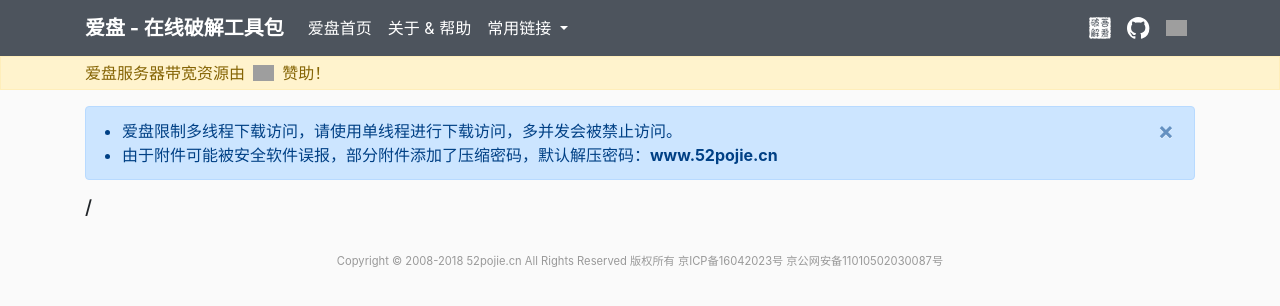
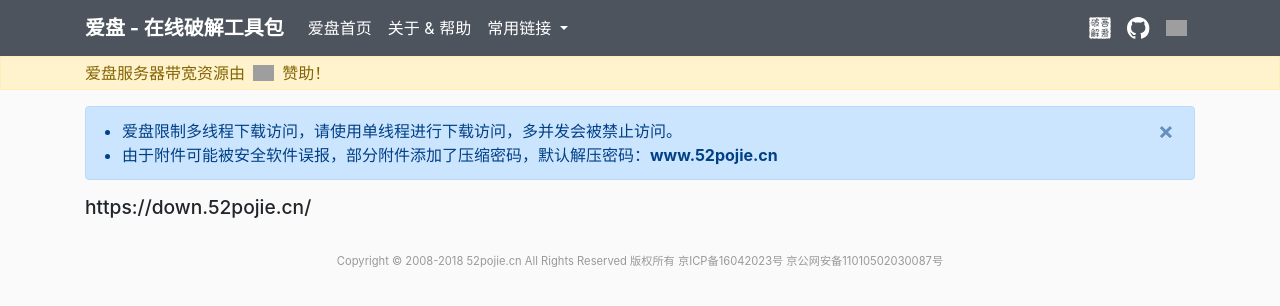
Before and after one commit to oki-seiichi/down_52pojie_cn, a Vue app: page / in a window 1280 px wide. Shown: the top 306 px of the page. Built offline with nearby package versions, Linux system fonts and the light colour scheme; grey boxes are pictures that could not be loaded.

Commit message:
no depend on .env
Remove .env
Use BASE_URL instead of BUILD_GITHUB_PAGES
Use ASSETS_DIR instead of FANCY_INDEX_DIR
Not use VUE_APP_DOWNLOAD_BASE_URL any more. Use BASE_URL instead.

```diff
--- a/public/index.html
+++ b/public/index.html
@@ -22,7 +22,7 @@
             <div class="collapse navbar-collapse" id="navbarSupportedContent">
                 <ul class="navbar-nav mr-auto">
                     <li class="nav-item">
-                        <a class="nav-link" href="<%= VUE_APP_DOWNLOAD_BASE_URL %>/">爱盘首页</a>
+                        <a class="nav-link" href="https://down.52pojie.cn/">爱盘首页</a>
                     </li>
                     <li class="nav-item">
                         <a class="nav-link" target="_blank" href="https://www.52pojie.cn/thread-811805-1-1.html">关于 &amp; 帮助</a>
@@ -32,13 +32,13 @@
                             常用链接
                         </a>
                         <div class="dropdown-menu" aria-labelledby="navbarDropdown">
-                            <a class="dropdown-item" target="_blank" href="<%= VUE_APP_DOWNLOAD_BASE_URL %>/Tools/Debuggers/%E5%90%BE%E7%88%B1%E7%A0%B4%E8%A7%A3%E4%B8%93%E7%94%A8%E7%89%88Ollydbg.rar">吾爱专用OD</a>
+                            <a class="dropdown-item" target="_blank" href="https://down.52pojie.cn/Tools/Debuggers/%E5%90%BE%E7%88%B1%E7%A0%B4%E8%A7%A3%E4%B8%93%E7%94%A8%E7%89%88Ollydbg.rar">吾爱专用OD</a>
                             <a class="dropdown-item" target="_blank" href="https://www.52pojie.cn/thread-661779-1-1.html">吾爱专用虚拟机</a>
-                            <a class="dropdown-item" target="_blank" href="<%= VUE_APP_DOWNLOAD_BASE_URL %>/Tools/PEtools/PEiD%200.95.zip">PEiD</a>
+                            <a class="dropdown-item" target="_blank" href="https://down.52pojie.cn/Tools/PEtools/PEiD%200.95.zip">PEiD</a>
                             <div class="dropdown-divider"></div>
-                            <a class="dropdown-item" href="<%= VUE_APP_DOWNLOAD_BASE_URL %>/%E5%90%BE%E7%88%B1%E7%A0%B4%E8%A7%A3%E8%A7%86%E9%A2%91%E6%95%99%E7%A8%8B/%E5%90%BE%E7%88%B1%E7%A0%B4%E8%A7%A3%E8%AE%BA%E5%9D%9B%E5%AE%98%E6%96%B9%E5%85%A5%E9%97%A8%E6%95%99%E5%AD%A6%E5%9F%B9%E8%AE%AD%E7%AC%AC%E4%B8%80%E6%9C%9F">官方入门视频</a>
+                            <a class="dropdown-item" href="https://down.52pojie.cn/%E5%90%BE%E7%88%B1%E7%A0%B4%E8%A7%A3%E8%A7%86%E9%A2%91%E6%95%99%E7%A8%8B/%E5%90%BE%E7%88%B1%E7%A0%B4%E8%A7%A3%E8%AE%BA%E5%9D%9B%E5%AE%98%E6%96%B9%E5%85%A5%E9%97%A8%E6%95%99%E5%AD%A6%E5%9F%B9%E8%AE%AD%E7%AC%AC%E4%B8%80%E6%9C%9F">官方入门视频</a>
                             <div class="dropdown-divider"></div>
-                            <a class="dropdown-item" target="_blank" href="<%= VUE_APP_DOWNLOAD_BASE_URL %>/Tools/Other/%E5%90%BE%E7%88%B1%E7%A0%B4%E8%A7%A3%E8%AE%BA%E5%9D%9B%E7%BD%91%E7%BB%9C%E8%AF%8A%E6%96%AD%E4%BF%AE%E5%A4%8D%E5%B7%A5%E5%85%B7.zip">论坛网络修复工具</a>
+                            <a class="dropdown-item" target="_blank" href="https://down.52pojie.cn/Tools/Other/%E5%90%BE%E7%88%B1%E7%A0%B4%E8%A7%A3%E8%AE%BA%E5%9D%9B%E7%BD%91%E7%BB%9C%E8%AF%8A%E6%96%AD%E4%BF%AE%E5%A4%8D%E5%B7%A5%E5%85%B7.zip">论坛网络修复工具</a>
                         </div>
                     </li>
                 </ul>
@@ -100,7 +100,7 @@
     <div id="app"></div>
     <div id="main">
         <div class="container">
-            <h1 class="current-path"><%= VUE_APP_DOWNLOAD_BASE_URL %>/</h1>
+            <h1 class="current-path">https://down.52pojie.cn/</h1>
         </div>
     </div>
     <div class="footer">
--- a/src/Down52PojieCn.js
+++ b/src/Down52PojieCn.js
@@ -34,7 +34,7 @@
     this.routerMode = config.routerMode || 'hash';
 
     /**
-     * 基础网址（末尾不加斜线）
+     * 显示在导航栏上的最前面的网址、文件下载的基础网址（末尾不加斜线）
      *
      * @type string
      * @default 'https://down.52pojie.cn'
--- a/src/helpers.js
+++ b/src/helpers.js
@@ -19,7 +19,7 @@
     return Math.round((10 * bytes) / (1024 * 1024 * 1024)) / 10 + ' GB';
 }
 
-export function prepareFiles(file, parent = null) {
+export function prepareFiles(file, downloadBaseUrl = '', parent = null) {
     if (parent) {
         file.parent = parent;
         file.path = _.startsWith(file.name, '/') || _.endsWith(parent.path, '/')
@@ -36,14 +36,14 @@
         file.size = 0;
         file.time = 0;
         file.children.forEach((child) => {
-            prepareFiles(child, file);
+            prepareFiles(child, downloadBaseUrl, file);
             file.size += child.size;
             if (child.time > file.time) {
                 file.time = child.time;
             }
         });
     }
-    file.fullUrl = process.env.VUE_APP_DOWNLOAD_BASE_URL + file.path;
+    file.fullUrl = downloadBaseUrl + file.path;
     if (!file.hasOwnProperty('description')) {
         file.description = '';
     }
--- a/src/views/Home.vue
+++ b/src/views/Home.vue
@@ -30,7 +30,7 @@
         },
         computed: {
             data() {
-                return prepareFiles(this.list);
+                return prepareFiles(this.list, this.baseUrl);
             }
         }
     };
--- a/vue.config.js
+++ b/vue.config.js
@@ -10,7 +10,7 @@
                 const splitted = html.split('/</h1>');
                 const header = splitted[0];
                 const footer = splitted[1];
-                compilation.assets[`${process.env.FANCY_INDEX_DIR}/header.html`] = {
+                compilation.assets[`${process.env.ASSETS_DIR}/header.html`] = {
                     source: function () {
                         return header;
                     },
@@ -18,7 +18,7 @@
                         return header.length;
                     }
                 };
-                compilation.assets[`${process.env.FANCY_INDEX_DIR}/footer.html`] = {
+                compilation.assets[`${process.env.ASSETS_DIR}/footer.html`] = {
                     source: function () {
                         return footer;
                     },
@@ -38,8 +38,8 @@
     css: {
         extract: true
     },
-    baseUrl: process.env.BUILD_GITHUB_PAGES ? '/down_52pojie_cn/' : undefined,
-    assetsDir: process.env.USE_FANCY_INDEX ? process.env.FANCY_INDEX_DIR : undefined,
+    baseUrl: process.env.BASE_URL,
+    assetsDir: process.env.ASSETS_DIR,
     chainWebpack: config => {
         if (process.env.USE_FANCY_INDEX) {
             config.plugin('fancy-index-plugin').use(FancyIndexPlugin);
```
Also changed, not shown: 3 other files (tests, documents, lock files or other folders).
